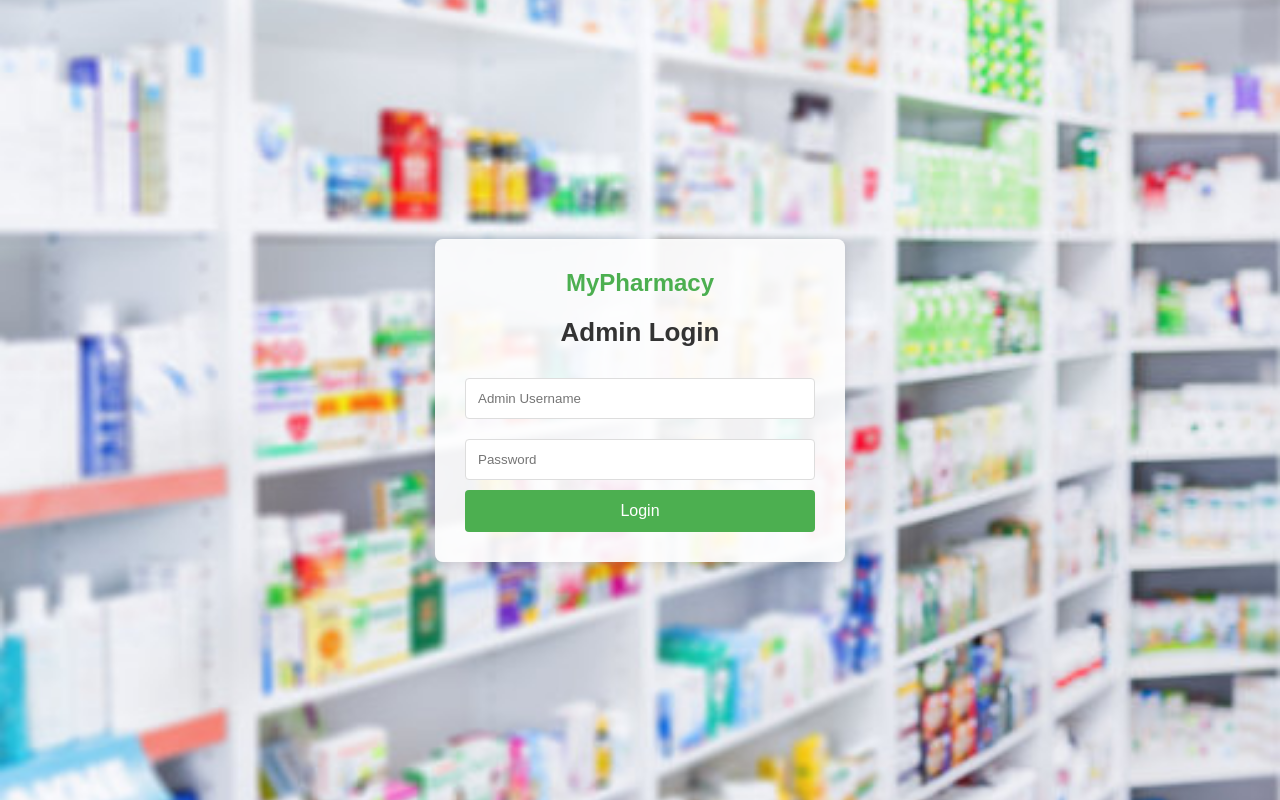
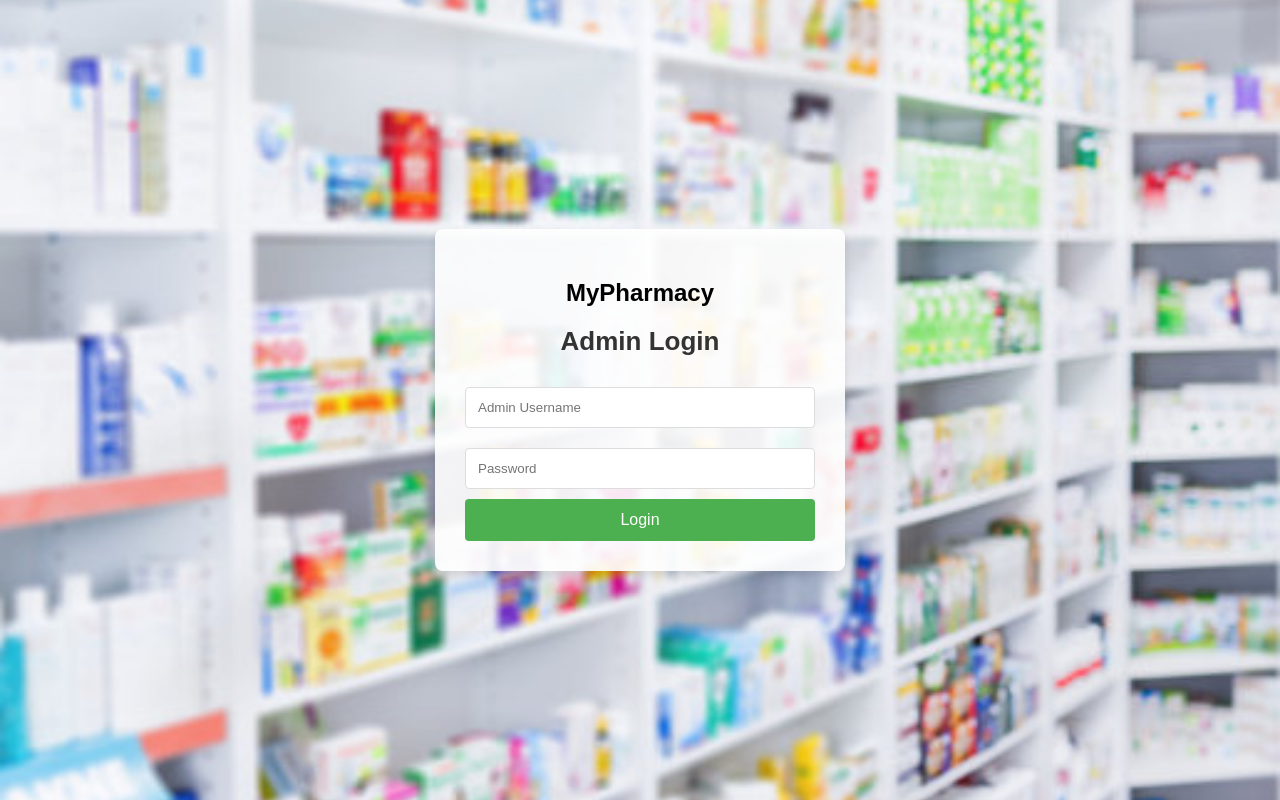
Before and after one commit to pragati-9036/PharmacyManagementSystem, a plain HTML site: page web/index.html in a window 1280 px wide. Drawn offline with Linux system fonts and the light colour scheme.

Commit message:
Update index.html

```diff
--- a/web/index.html
+++ b/web/index.html
@@ -23,21 +23,7 @@
             text-align: center;
             width: 350px;
         }
-        .logo-container {
-            display: flex;
-            align-items: center;
-            justify-content: center;
-            margin-bottom: 20px;
-        }
-        .logo-container img {
-            height: 50px;
-            margin-right: 10px;
-        }
-        .logo-container h2 {
-            font-size: 24px;
-            color: #4CAF50; /* Lime Green for pharmacy theme */
-            margin: 0;
-        }
+
         .login-container h1 {
             font-size: 26px;
             color: #333;
```
